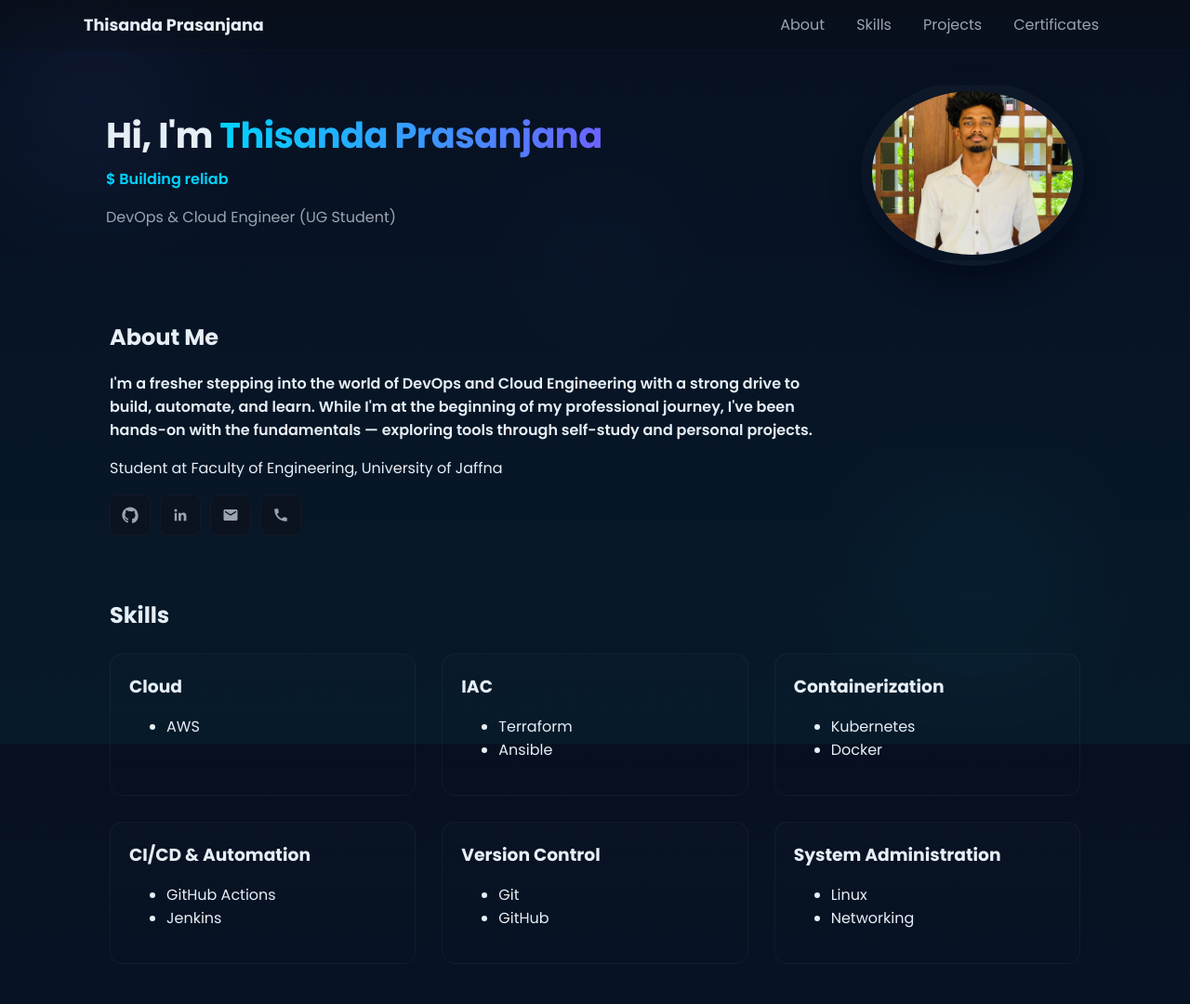
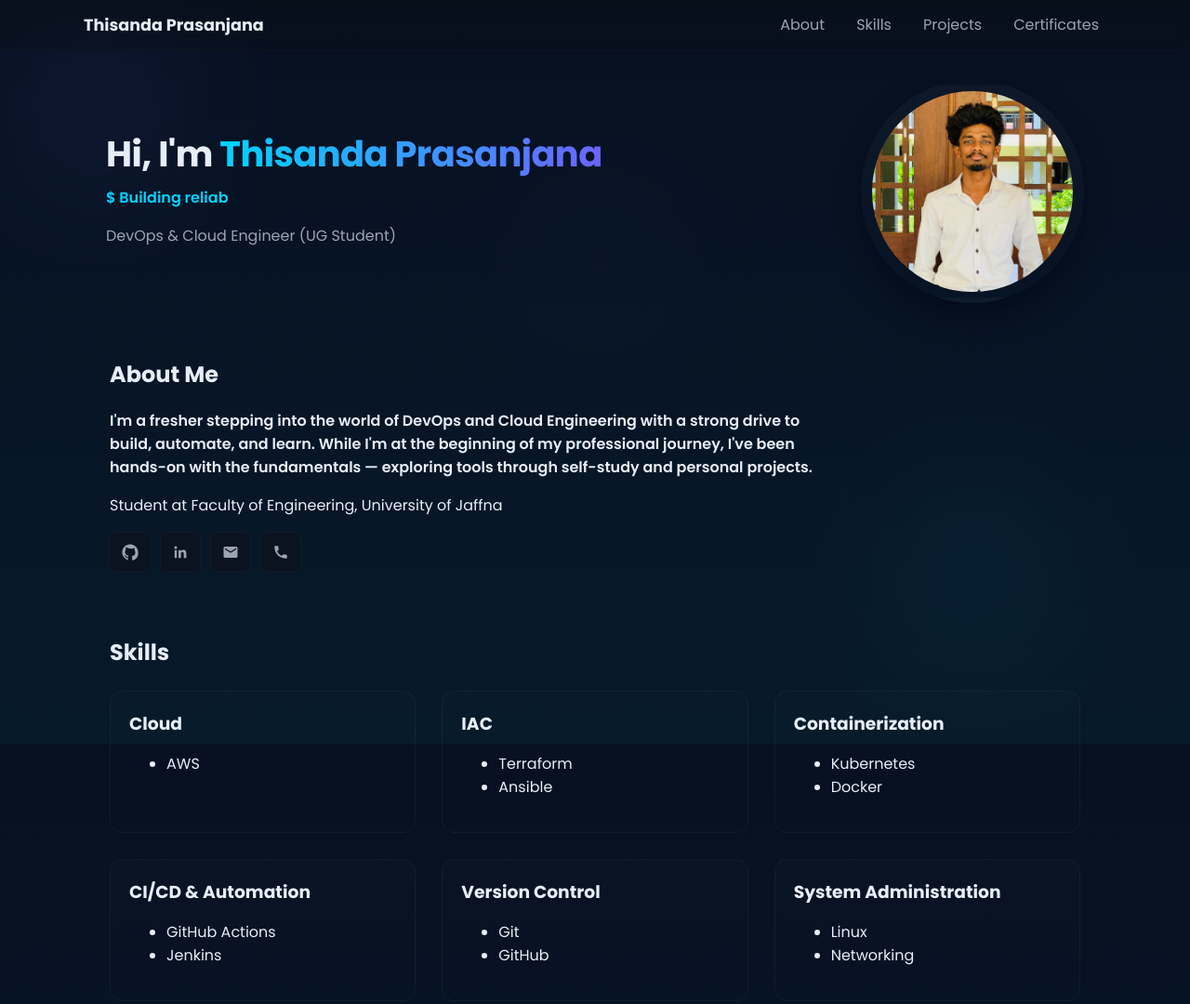
Before and after one commit to thixxa/portfolio, a plain HTML site: page index.html in a window 1280 px wide. Shown: the top 1080 px of the page at 93% size. Drawn offline with Linux system fonts and the light colour scheme.

Commit message:
edit style.css

```diff
--- a/css/style.css
+++ b/css/style.css
@@ -42,7 +42,7 @@ body{
 /* HERO */
 .hero{display:flex;align-items:center;gap:36px;padding:32px 24px}
 .hero-content{flex:1}
-.hero-image img{width:240px;height:200px;border-radius:50%;object-fit:cover;border:6px solid transparent;padding:6px;background:linear-gradient(180deg, rgba(255,255,255,0.03), transparent);box-shadow:0 18px 30px rgba(2,6,23,0.6)}
+.hero-image img{width:240px;height:240px;border-radius:50%;object-fit:cover;border:6px solid transparent;padding:6px;background:linear-gradient(180deg, rgba(255,255,255,0.03), transparent);box-shadow:0 18px 30px rgba(2,6,23,0.6)}
 .hero .hero-title{font-weight:700;letter-spacing:-0.6px}
 .accent{background:linear-gradient(90deg,var(--accent),var(--accent-2));-webkit-background-clip:text;background-clip:text;color:transparent}
 .hero-title{font-size:2.4rem;margin:0 0 6px}
```
